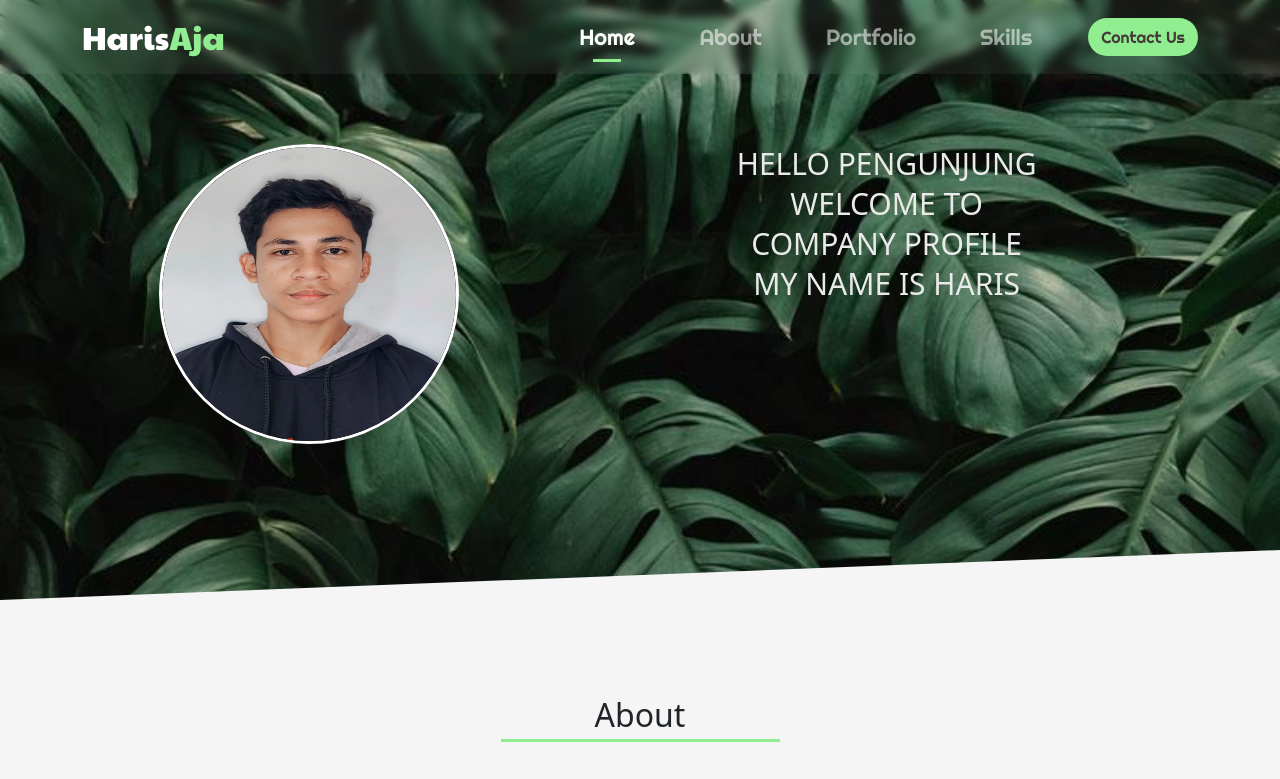
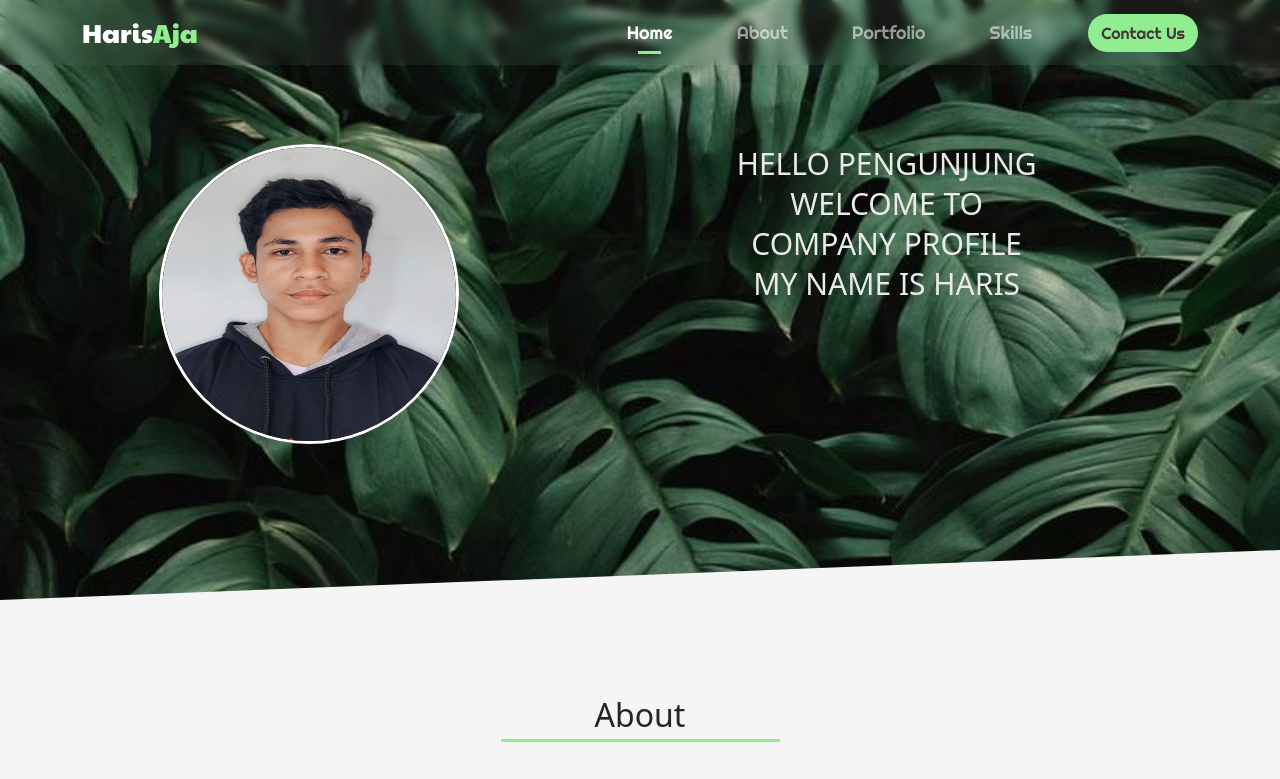
Before and after one commit to Haris2303/haris2303.github.io, a plain HTML site: page index.html in a window 1280 px wide. Shown: the top 779 px of the page. Drawn offline with nearby package versions, Linux system fonts and the light colour scheme; a web font is replaced by a local one.

Commit message:
Mengubah fitur navbar dan menambahkan svg waves

```diff
--- a/css/style.css
+++ b/css/style.css
@@ -7,7 +7,7 @@
     --righteous: 'Righteous', sans-serif;
     --black: rgb(68, 56, 56);
     --color-linear: linear-gradient(60deg, rgba(84, 58, 183, 1) 0%, rgba(0, 172, 193, 1) 100%);
-    --color-animeted: rgb(73, 170, 73);
+    --color-animeted: #49aa49;
 }
 
 html,
@@ -71,6 +71,7 @@ a.btn:hover {
     height: 600px;
     padding-bottom: 50px;
     clip-path: polygon(0% 0%, 100% 0%, 100% calc(100% - 50px), 0% 100%);
+    background-attachment: fixed;
 }
 
 .box img {
@@ -274,11 +275,11 @@ input::placeholder {
 @media (min-width: 992px) {
     .navbar-brand {
         font-family: 'Paytone One', sans-serif;
-        font-size: 32px;
+        font-size: 26px;
     }
     .nav-link {
         font-family: 'Righteous', sans-serif;
-        font-size: 22px;
+        font-size: 18px;
     }
     .nav-link:hover::after,
     .active::after {
--- a/index.html
+++ b/index.html
@@ -177,6 +177,7 @@
                 </div>
             </div>
         </div>
+        <svg xmlns="http://www.w3.org/2000/svg" viewBox="0 0 1440 320"><path fill="#49aa49" fill-opacity="1" d="M0,160L40,170.7C80,181,160,203,240,218.7C320,235,400,245,480,229.3C560,213,640,171,720,176C800,181,880,235,960,218.7C1040,203,1120,117,1200,117.3C1280,117,1360,203,1400,245.3L1440,288L1440,320L1400,320C1360,320,1280,320,1200,320C1120,320,1040,320,960,320C880,320,800,320,720,320C640,320,560,320,480,320C400,320,320,320,240,320C160,320,80,320,40,320L0,320Z"></path></svg>
     </section>
     <!-- end skills -->
 
--- a/js/script.js
+++ b/js/script.js
@@ -21,23 +21,15 @@ $('.page-scroll').on('click', function(e) {
 // })
 
 $(window).scroll(function(event) {
-    var scroll = $(window).scrollTop();
+    var scroll = $(window).scrollTop()
     const navbar = $('.navbar')
-    if (scroll < 500) {
-        navbar.removeClass('bg-success')
-    } else if (scroll > 500 && scroll < 1130) {
-        navbar.addClass('bg-success')
-    }
-    // 1113
-    else if (scroll > 1130 && scroll < 2139) {
-        navbar.removeClass('bg-success')
-    }
-    // 2139
-    else if (scroll > 2135 && scroll < 4564) {
-        navbar.addClass('bg-success')
-    }
-    // 4564
-    else {
-        navbar.removeClass('bg-success')
+    if (scroll > 500) {
+        navbar.addClass('bg-light')
+        navbar.removeClass('navbar-dark')
+        navbar.addClass('navbar-light')
+    } else {
+        navbar.removeClass('bg-light')
+        navbar.removeClass('navbar-light')
+        navbar.addClass('navbar-dark')
     }
 })
```
